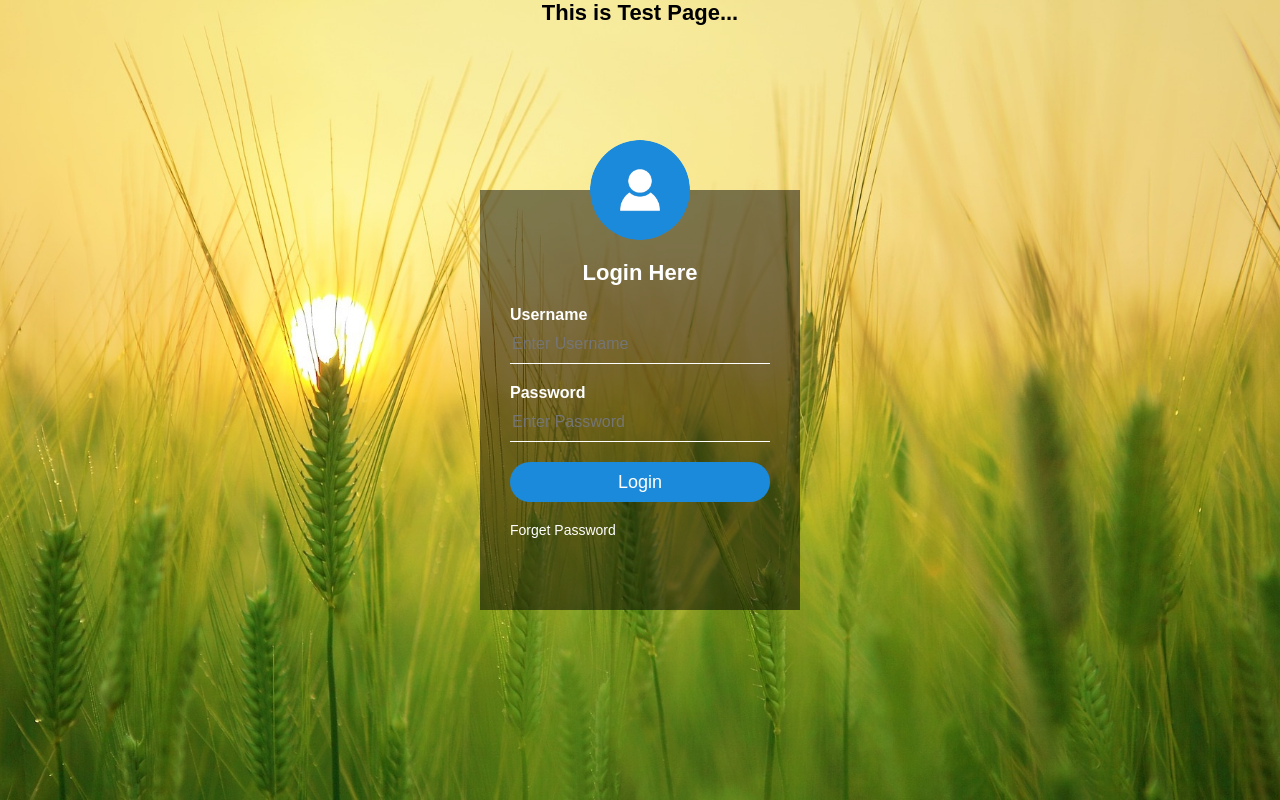
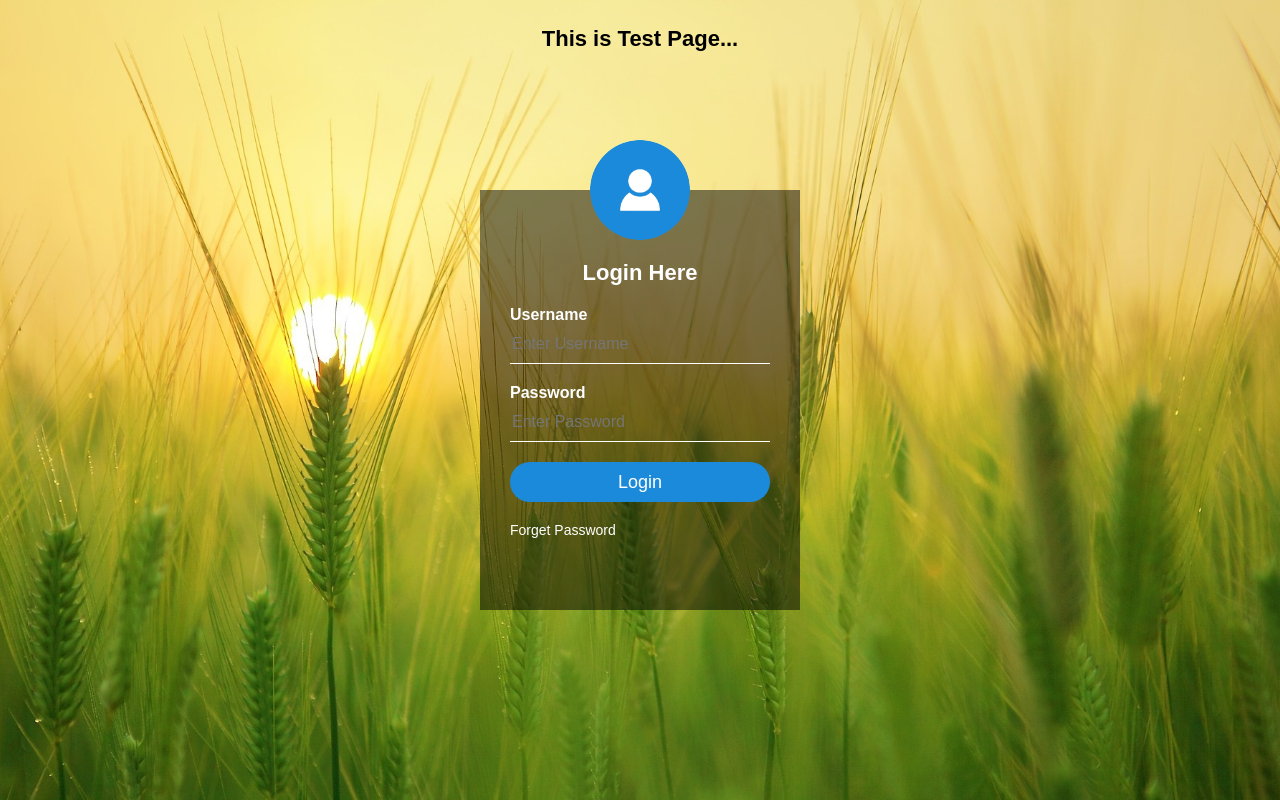
Before and after one commit to elemag1414/SimpleTest, a plain HTML site: page index.html in a window 1280 px wide. Drawn offline with Linux system fonts and the light colour scheme.

Commit message:
Update index.html

```diff
--- a/index.html
+++ b/index.html
@@ -5,7 +5,7 @@
 </head>
     <body>
     <div>
-        <h1> This is Test Page... </h1>
+        <h1> <br />This is Test Page... </h1>
     </div>
     <div class="login-box">
     <img src="avatar.png" class="avatar">
```
